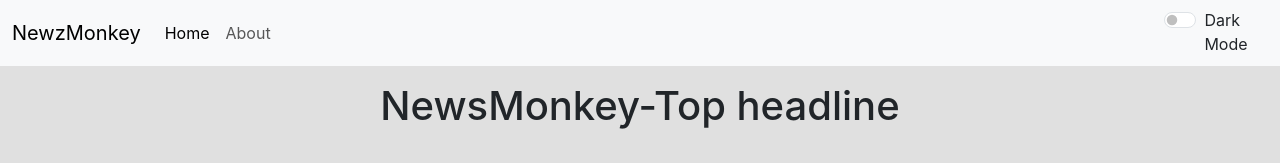
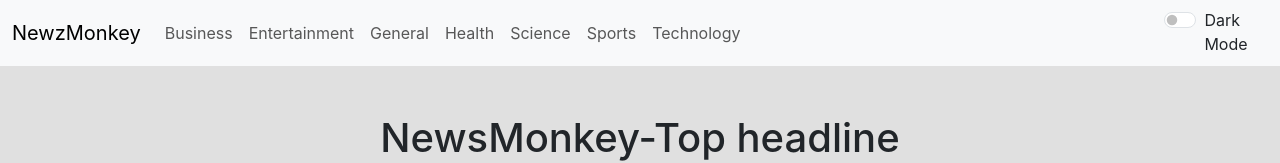
Before and after one commit to baglaaarav/NewsMonkey, a React (Create React App) app: page / in a window 1280 px wide. Shown: the top 163 px of the page. Built offline with nearby package versions, Linux system fonts and the light colour scheme; no server answers.

Commit message:
video number 30

```diff
--- a/src/App.js
+++ b/src/App.js
@@ -43,7 +43,7 @@
       <div>
         <Navbar mode={this.state.mode} toggle={this.toggle}/>
         <div className="container">
-          <News pageSize={12} mode={this.state.mode} API= {this.API} country='in'/>
+          <News pageSize={12} mode={this.state.mode} API= {this.API} country='in' category='science'/>
         </div>
       </div>
     )
--- a/src/components/Navbar.js
+++ b/src/components/Navbar.js
@@ -16,16 +16,14 @@
 
                         <div className="collapse navbar-collapse">
                             <ul className="navbar-nav me-auto mb-2 mb-lg-0">
-                                <li className="nav-item">
-                                    <a className="nav-link active" aria-current="page" href="/">
-                                        Home
-                                    </a>
-                                </li>
-                                <li className="nav-item">
-                                    <a className="nav-link" href="/about">
-                                        About
-                                    </a>
-                                </li>
+
+                                <li className="nav-item"><a className="nav-link" href="/about">Business</a></li>
+                                <li className="nav-item"><a className="nav-link" href="/about">Entertainment</a></li>
+                                <li className="nav-item"><a className="nav-link" href="/about">General</a></li>
+                                <li className="nav-item"><a className="nav-link" href="/about">Health</a></li>
+                                <li className="nav-item"><a className="nav-link" href="/about">Science</a></li>
+                                <li className="nav-item"><a className="nav-link" href="/about">Sports</a></li>
+                                <li className="nav-item"><a className="nav-link" href="/about">Technology</a></li>
 
                             </ul>
 
--- a/src/components/News.js
+++ b/src/components/News.js
@@ -1,8 +1,21 @@
 import React, { Component } from 'react'
 import NewsItem from './NewsItem'
 import Spinner from './Spinner';
+import PropTypes from 'prop-types'
+
 
 export class News extends Component {
+  static defaultProps = {
+    country: 'in',
+    pageSize : 9,
+    category:'science'
+  }
+  PropTypes = {
+    country: PropTypes.string,
+    pageSize: PropTypes.number,
+    category: PropTypes.string,
+  }
+
   constructor() {
     super();
     console.log("hello! this is a constructor from News components");
@@ -14,7 +27,7 @@
     }
   }
   async componentDidMount() {
-    let url = `https://newsapi.org/v2/top-headlines?country=${this.props.country}&category=business&apiKey=${this.props.API}&page=1&pageSize=${this.props.pageSize}`
+    let url = `https://newsapi.org/v2/top-headlines?country=${this.props.country}&category=${this.props.category}&apiKey=${this.props.API}&page=1&pageSize=${this.props.pageSize}`
     this.setState({ loading: true })
     let data = await fetch(url);
     let pa = await data.json();
@@ -24,7 +37,7 @@
   handlePrev = async () => {
     // console.log("prev");
     // console.log("next");
-    let url = `https://newsapi.org/v2/top-headlines?country=${this.props.country}&category=business&apiKey=${this.props.API}&page=${this.state.page - 1}&pageSize=${this.props.pageSize}`
+    let url = `https://newsapi.org/v2/top-headlines?country=${this.props.country}&category=${this.props.category}&apiKey=${this.props.API}&page=${this.state.page - 1}&pageSize=${this.props.pageSize}`
     this.setState({ loading: true })
     let data = await fetch(url);
 
@@ -44,7 +57,7 @@
     if (Math.ceil(this.state.totalResults / this.props.pageSize) >= this.state.page + 1) {
       // console.log("next");
 
-      let url = `https://newsapi.org/v2/top-headlines?country=${this.props.country}&category=business&apiKey=${this.props.API}&page=${this.state.page + 1}&pageSize=${this.props.pageSize}`
+      let url = `https://newsapi.org/v2/top-headlines?country=${this.props.country}&category=${this.props.category}&apiKey=${this.props.API}&page=${this.state.page + 1}&pageSize=${this.props.pageSize}`
       this.setState({ loading: true })
       let data = await fetch(url);
       let pa = await data.json();
@@ -64,7 +77,7 @@
 
 
       <div className='container my-3'>
-        <h1 className={`text-center text-${this.props.mode === 'dark' ? 'light' :'dark'}`}>NewsMonkey-Top headline</h1>
+        <h1 className={`text-center my-5 text-${this.props.mode === 'dark' ? 'light' :'dark'}`}>NewsMonkey-Top headline</h1>
         {this.state.loading && <Spinner />}
         <div className="row container">
           {!this.state.loading &&this.state.articles.map((element) => {
--- a/src/components/NewsItem.js
+++ b/src/components/NewsItem.js
@@ -12,7 +12,7 @@
 
 
             <div>
-                <div className={`text-bg-${this.props.mode==='dark'? 'secondary':'light'} p-3 card text-${this.props.mode === 'light' ? 'dark':'light'}`} style={{width:'18rem'}}>
+                <div className={`text-bg-${this.props.mode==='dark'? 'secondary':'light'} p-3 card text-${this.props.mode === 'light' ? 'dark':'light'}`} >
                     <img src={!url?"https://c.ndtvimg.com/2024-02/k037pbec_paytm-upi-generic_625x300_01_February_24.jpg":url} className="card-img-top" alt="..." />
                     <div className="card-body">
                         <h5 className="card-title">{title}</h5>
```
Also changed, not shown: 1 other file (tests, documents, lock files or other folders).
